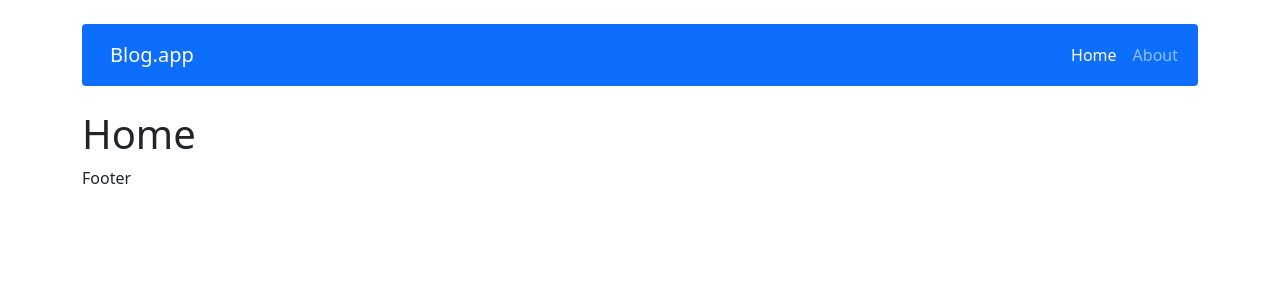
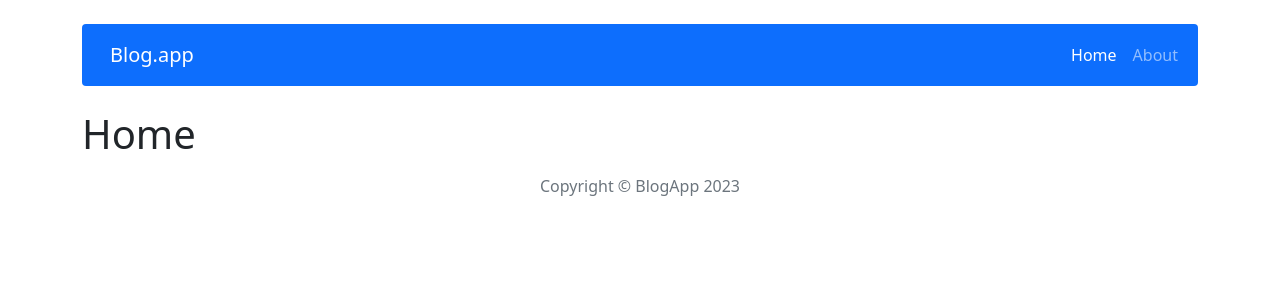
Before and after one commit to aleks-sobiecka/Crud-app, a React (Create React App) app: page / in a window 1280 px wide. Shown: the top 300 px of the page. Built offline with nearby package versions, Linux system fonts and the light colour scheme.

Commit message:
Add Footer

```diff
--- a/src/commponents/views/Footer/Footer.js
+++ b/src/commponents/views/Footer/Footer.js
@@ -1,9 +1,9 @@
 const Footer = () =>{
     return (
-        <p>Footer</p>
-        )
-
-
+        <section id='footer' className='text-center text-muted p-2 m-2'>
+            Copyright © BlogApp 2023
+        </section>
+    )
 }
 
 export default Footer;
```
